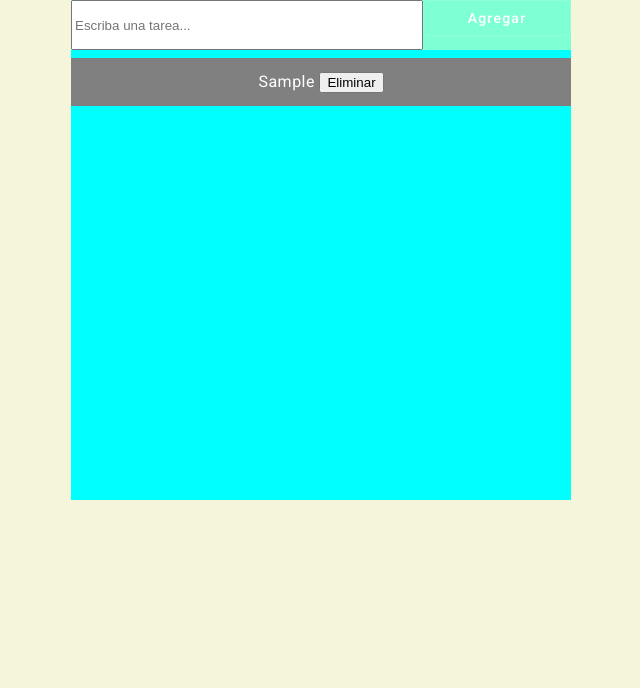
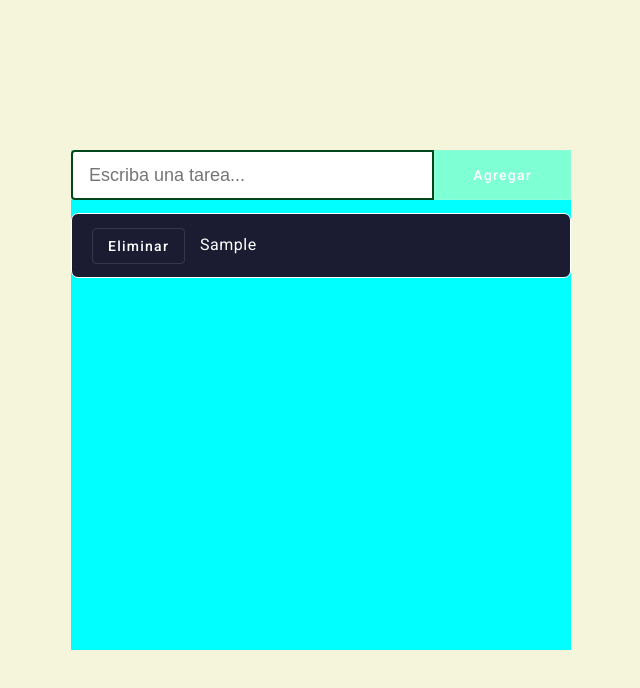
Before and after one commit to JesusEGomez/comoAmigos-interview-Challenge, an Angular app: page / in a window 1280 px wide. Both pictures are taken after typing "Sample" into the empty fields and a click on the button "Agregar". Shown: the top 688 px of the page, without its empty margins (319-959 px from the left). Built offline with nearby package versions, Linux system fonts and the light colour scheme.

Commit message:
añadiendo estilos generales

```diff
--- a/src/app/components/tasks/tasks.component.css
+++ b/src/app/components/tasks/tasks.component.css
@@ -16,9 +16,16 @@
 }
 .inputTask {
   width: 70%;
+  font-size: 18px;
+  background-color: white;
+  padding: 14px 32px 14px 16px;
+  border-radius: 4px 0 0 4px;
+  border: 2px solid #00471b;
+  outline: none;
 }
 .addButton {
   width: 30%;
+  height: 100%;
 }
 .tasksList {
   display: flex;
@@ -27,12 +34,22 @@
   /* width: 100%; */
 }
 .task {
-  text-align: center;
+  /* text-align: center; */
+  width: 100%;
+  min-height: 65px;
+  background-color: #1b1b32;
+  margin: 5px 0;
+  padding: 8px 15px 8px 20px;
   display: flex;
-  justify-content: space-between;
-  list-style-type: none;
-  width: 100%;
-  background-color: gray;
+  align-items: center;
+  border-radius: 7px;
+  border: 1px solid white;
+}
+.task:hover {
+  cursor: pointer;
+}
+.text-task {
+  margin-left: 15px;
 }
 .task-Completed {
   background-color: brown;
--- a/src/app/components/tasks/tasks.component.html
+++ b/src/app/components/tasks/tasks.component.html
@@ -22,11 +22,15 @@
       [ngClass]="task.state === true ? 'task-Completed' : ''"
       (click)="completeTask(task)"
     >
-      {{ task.text }}
-
-      <button class="deleteButton" type="button" (click)="deleteTask(i)">
+      <button
+        mat-stroked-button
+        class="deleteButton"
+        type="button"
+        (click)="deleteTask(i)"
+      >
         Eliminar
       </button>
+      <span class="text-task">{{ task.text }}</span>
     </mat-list-item>
   </mat-list>
 </div>
--- a/src/styles.css
+++ b/src/styles.css
@@ -1,7 +1,16 @@
 /* You can add global styles to this file, and also import other style files */
 body {
   background-color: beige;
+  display: flex;
+  justify-content: center;
+  align-items: center;
 }
 
-html, body { height: 100%; }
-body { margin: 0; font-family: Roboto, "Helvetica Neue", sans-serif; }
+html,
+body {
+  height: 100%;
+}
+body {
+  margin: 0;
+  font-family: Roboto, "Helvetica Neue", sans-serif;
+}
```
